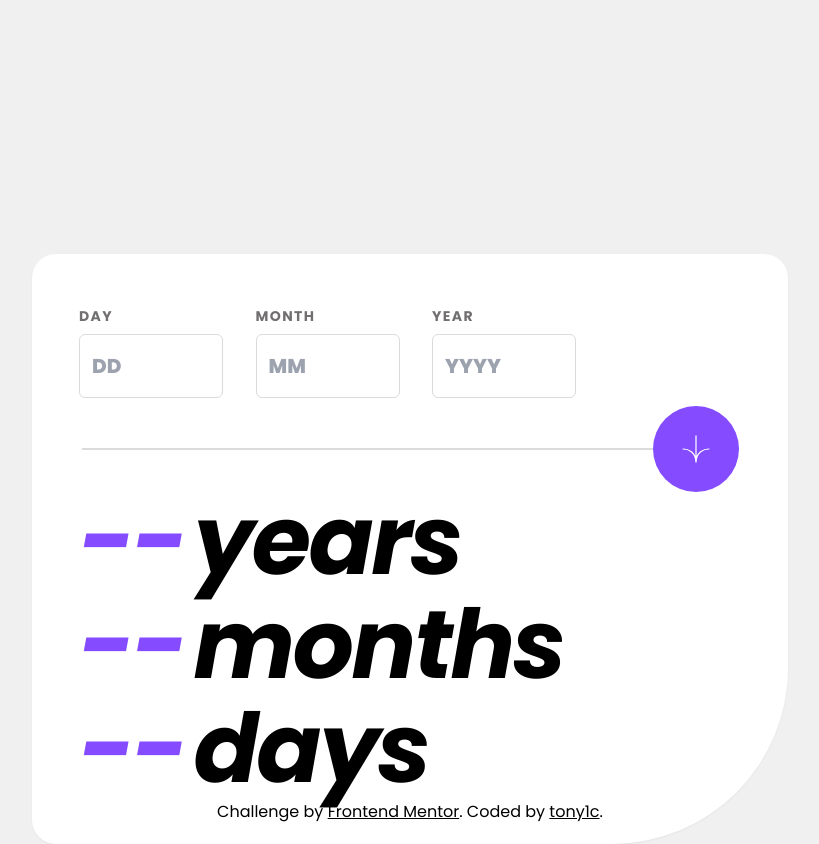
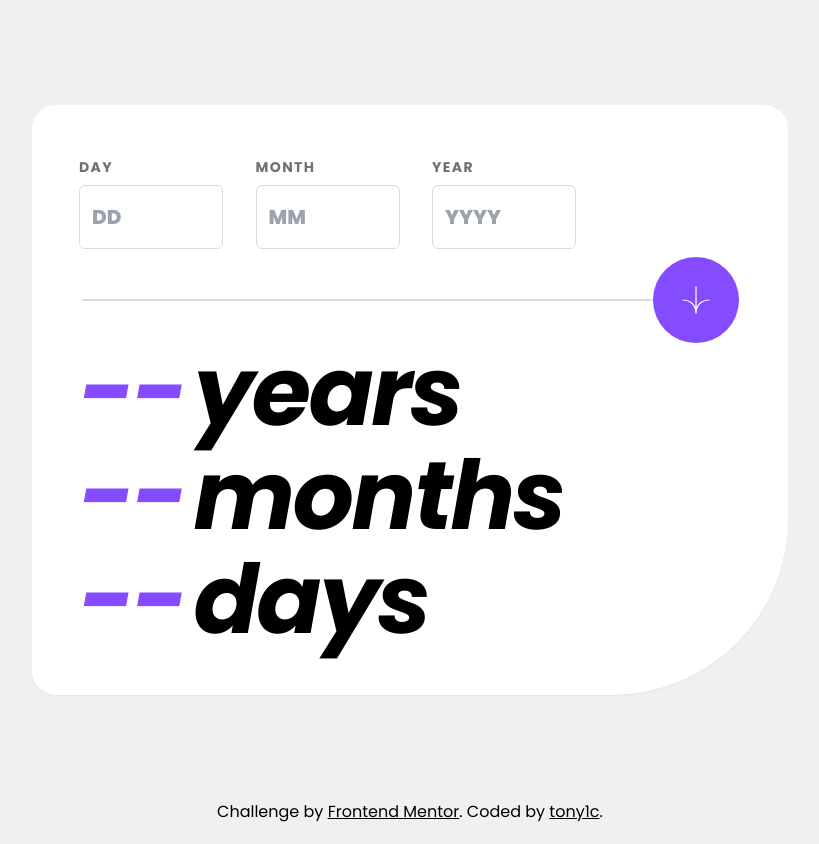
Before and after one commit to tony1c/frontend-mentor-challenges, an Angular app in the folder age-calculator-angular/: page / in a window 1280 px wide. Shown: the whole page, without its empty margins (230-1049 px from the left). Built offline with nearby package versions, Linux system fonts and the light colour scheme.

Commit message:
centered component

```diff
--- a/age-calculator-angular/src/app/app.component.html
+++ b/age-calculator-angular/src/app/app.component.html
@@ -1,6 +1,6 @@
 <main class="container mx-auto h-screen">
   <!-- wrapper -->
-  <div class="flex items-center justify-center pt-[89px] md:pt-[254px]">
+  <div class="flex h-full items-center justify-center">
     <!-- app -->
     <app-age-calculator />
   </div>
```
